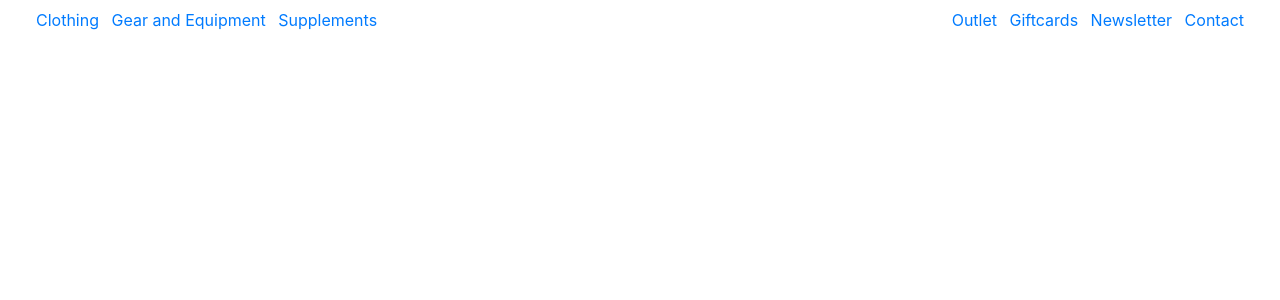
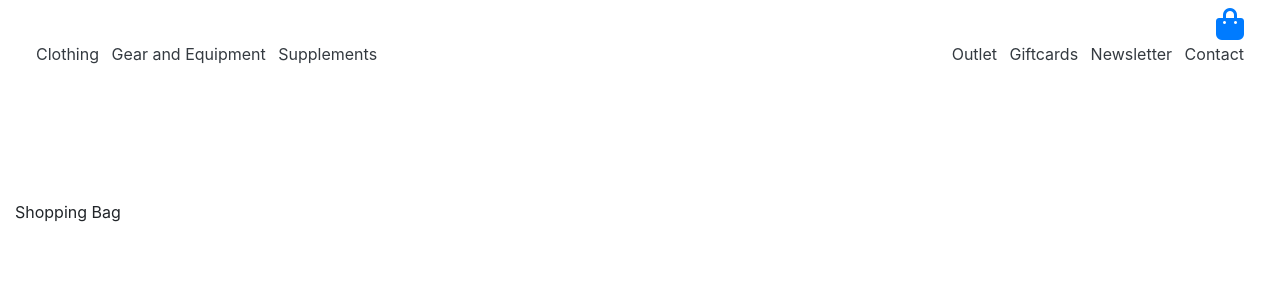
Before and after one commit to Enquil/rats_nest_v5, a Django app: page /bag/ in a window 1280 px wide. Shown: the top 300 px of the page. Run offline with Django 3.2, Linux system fonts and the light colour scheme; some libraries are stand-ins or nearby versions.

Commit message:
connected shopping bag to base.html

```diff
--- a/bag/templates/bag/bag.html
+++ b/bag/templates/bag/bag.html
@@ -10,9 +10,11 @@
 {% endblock %}
 
 {% block content %}
-    <div class="container h-100">
-        <div class="row h-100">
-
+    <div class="container-fluid mt-custom-200">
+        <div class="row">
+            <div class="col-12">
+                Shopping Bag
+            </div>
         </div>
     </div>
 {% endblock %}
--- a/templates/base.html
+++ b/templates/base.html
@@ -59,16 +59,23 @@
             <nav class="navbar navbar-light d-block">
                 <div id="navbarcollapse" class="collapse d-md-block">
                     <div class="row">
+                        <div class="col-6">
+                        </div>
+                        <div class="col-12 text-right">
+                            <a class="mx-1" href="{% url 'shopping_bag' %}"><i class="fa-solid fa-bag-shopping fa-2x"></i></a>
+                        </div>
+                    </div>
+                    <div class="row">
                         <div class="col-12 col-md-6">
-                            <a class="mx-1 domain-link d-block d-md-inline-block" href="{% url 'products' %}?domain=1">Clothing</a>
-                            <a class="mx-1 domain-link d-block d-md-inline-block" href="{% url 'products' %}?domain=2">Gear and Equipment</a>
-                            <a class="mx-1 domain-link d-block d-md-inline-block" href="{% url 'products' %}?domain=3">Supplements</a>
+                            <a class="mx-1 domain-link d-block d-md-inline-block text-dark" href="{% url 'products' %}?domain=1">Clothing</a>
+                            <a class="mx-1 domain-link d-block d-md-inline-block text-dark" href="{% url 'products' %}?domain=2">Gear and Equipment</a>
+                            <a class="mx-1 domain-link d-block d-md-inline-block text-dark" href="{% url 'products' %}?domain=3">Supplements</a>
                         </div>
                         <div class="col-12 col-md-6 text-right">
-                                <a class="mx-1 service-link d-block d-md-inline-block" href="">Outlet</a>
-                                <a class="mx-1 service-link d-block d-md-inline-block" href="">Giftcards</a>
-                                <a class="mx-1 service-link d-block d-md-inline-block" href="">Newsletter</a>
-                                <a class="mx-1 service-link d-block d-md-inline-block" href="">Contact</a>
+                                <a class="mx-1 service-link d-block d-md-inline-block text-dark" href="">Outlet</a>
+                                <a class="mx-1 service-link d-block d-md-inline-block text-dark" href="">Giftcards</a>
+                                <a class="mx-1 service-link d-block d-md-inline-block text-dark" href="">Newsletter</a>
+                                <a class="mx-1 service-link d-block d-md-inline-block text-dark" href="">Contact</a>
                         </div>
                     </div>
                 </div>
```
